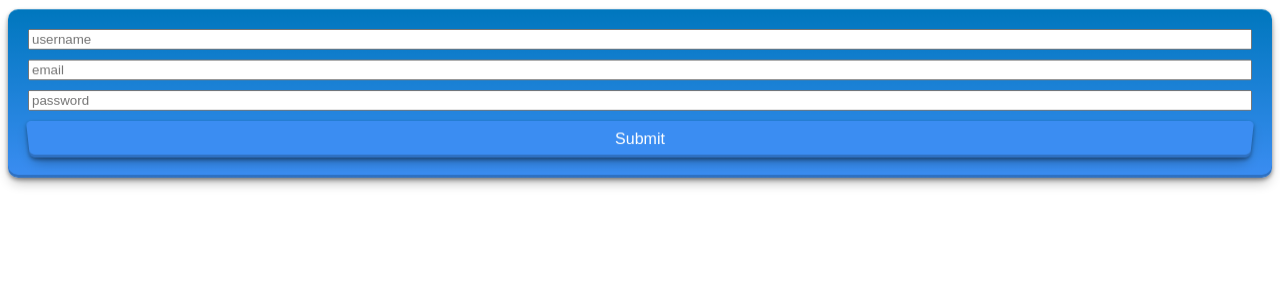
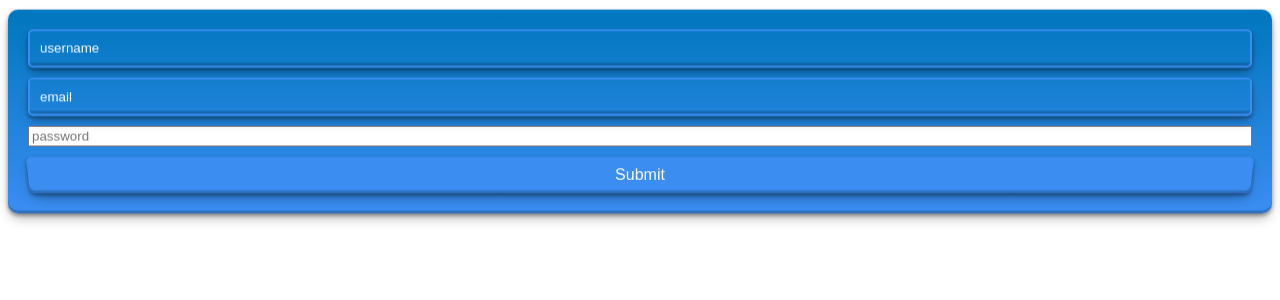
Before and after one commit to tpRizzoli/Gulliver, a Flask app: page /registrazione in a window 1280 px wide. Shown: the top 300 px of the page. Run offline with Flask 3, Linux system fonts and the light colour scheme.

Commit message:
risolti un misero errore che faceva andare in crash il server

```diff
--- a/Web/templates/home.html
+++ b/Web/templates/home.html
@@ -17,7 +17,7 @@
             <img src="/static/images/planet-icon.png"  alt="">
         </div>
         <div class="login-icon">
-            <a href="{{ url_for('getProfilo)}}"><img src="/static/images/user-icon.png" alt=""></a>
+            <a href="{{ url_for('getProfilo')}}"><img src="/static/images/user-icon.png" alt=""></a>
         </div>
     </nav>
 
--- a/Web/templates/registrazioneProva.html
+++ b/Web/templates/registrazioneProva.html
@@ -87,8 +87,8 @@ button:hover {
 <body>
 
     <form action="/registrazione" method="POST" class="form" >
-        <input placeholder="username" class="username" type="username">
-        <input placeholder="email" class="email" type="email">
+        <input class="input" placeholder="username" class="username" type="username">
+        <input class="input" placeholder="email" class="email" type="email">
           <input placeholder="password" class="password" type="password">
 
         <button>Submit</button>
```
Also changed, not shown: 2 other files.
